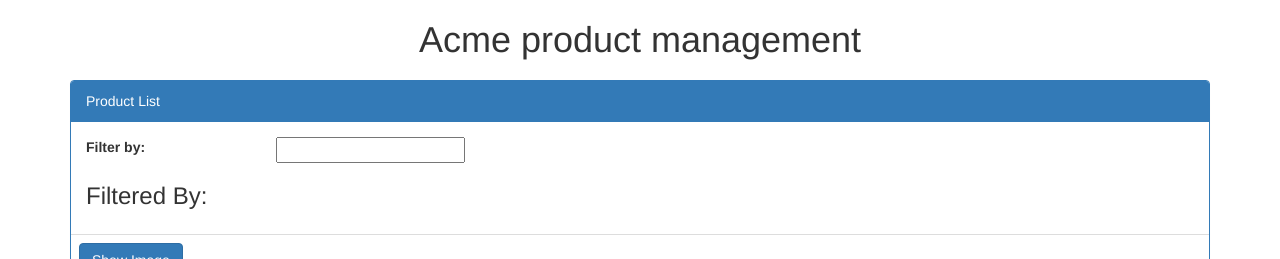
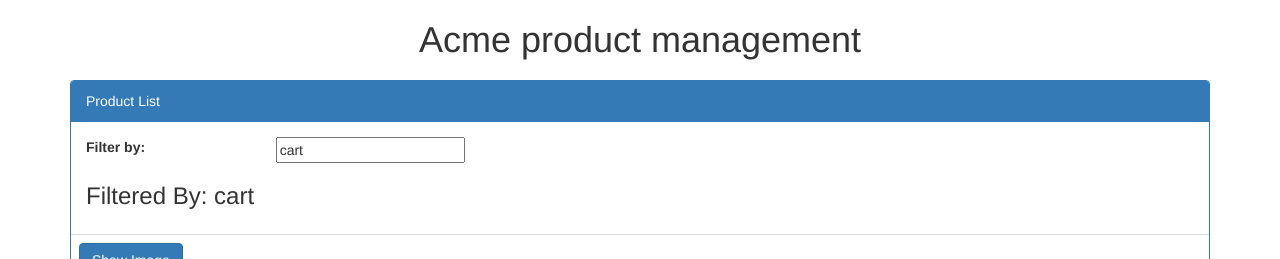
Before and after one commit to an0nh4x0r/Acme-product-management, an Angular app: page / in a window 1280 px wide. Shown: the top 259 px of the page. Built offline with nearby package versions, Linux system fonts and the light colour scheme.

Commit message:
two way data binding using [(ngModel)], banana in the box [()], and string interpolation

```diff
--- a/src/app/product-list/product-list.component.css
+++ b/src/app/product-list/product-list.component.css
@@ -1,4 +1,4 @@
 .images {
-  height: 35px;
+  height: 30px;
   margin-left: 20px;
 }
--- a/src/app/product-list/product-list.component.html
+++ b/src/app/product-list/product-list.component.html
@@ -13,14 +13,14 @@
       </div>
 
       <div class="col-md-4">
-        <input type="text" id="filter">
+        <input type="text" id="filter" [(ngModel)]="filterList">
       </div>
 
     </div>
 
     <div class="row">
       <div class="col-md-6">
-        <h3>Filtered By: </h3>
+        <h3>Filtered By: {{filterList}}</h3>
       </div>
     </div>
   </div>
--- a/src/app/product-list/product-list.component.ts
+++ b/src/app/product-list/product-list.component.ts
@@ -9,6 +9,7 @@
 
   panelTitle: string = "Product List";
   showImage: boolean = false;
+  filterList: string = "cart";
   products: any[] = [
     {
       "productId": 2,
```
